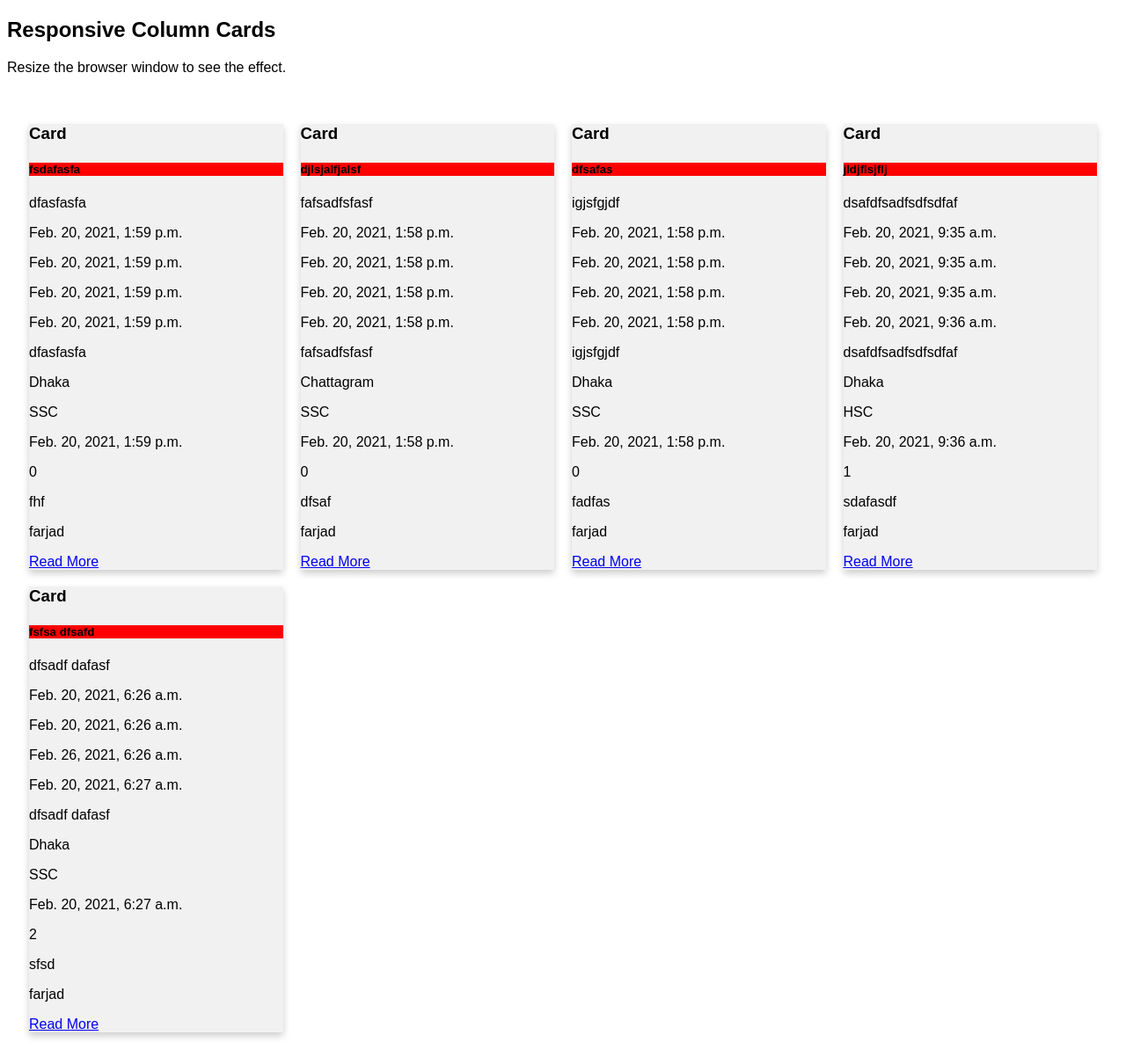
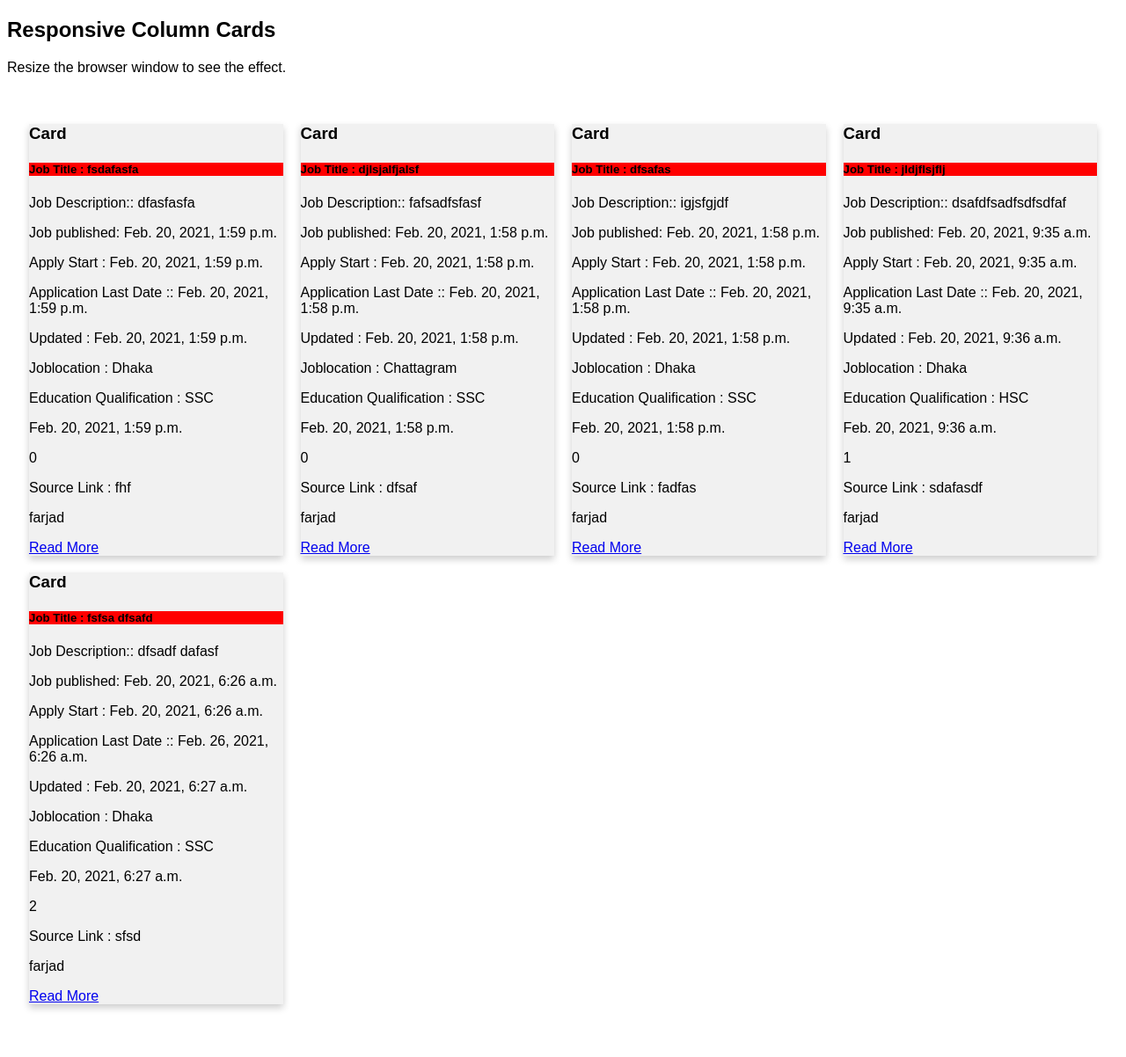
Before and after one commit to lightcodebd/kaj, a Django app: page /kaj/ in a window 1280 px wide. Shown: the whole page at 88% size. After the commit the page ends 1149 px from the top, so only its background shows below. Run offline with Django 3.2, Linux system fonts and the light colour scheme; data comes from the database, SQL or seed files in the repository.

Commit message:
working fine

```diff
--- a/kaj/templates/kaj_detail.html
+++ b/kaj/templates/kaj_detail.html
@@ -10,8 +10,8 @@
         <br>
         <h5>Technology used:</h5>
 
-        <p class="card-text">{{ kajdetail.jobdescription }}</p>
-      <p class="card-text">{{ kajdetail.jobpublished }}</p>
+        <p class="card-text"> Job description :: {{ kajdetail.jobdescription }}</p>
+      <p class="card-text">Job published date :: {{ kajdetail.jobpublished }}</p>
     </div>
     {% endfor %}
 
--- a/kaj/templates/kaj_index.html
+++ b/kaj/templates/kaj_index.html
@@ -60,18 +60,17 @@ padding:20px;}
   <div class="column">
     <div class="card">
       <h3>Card</h3>
-      <h5 class="card-title">{{ alljob.jobtitle }}</h5>
-      <p class="card-text">{{ alljob.jobdescription }}</p>
-      <p class="card-text">{{ alljob.jobpublished }}</p>
-      <p class="card-text">{{ alljob.apply_start }}</p>
-      <p class="card-text">{{ alljob.apply_last_date }}</p>
-      <p class="card-text">{{ alljob.updated_on }}</p>
-      <p class="card-text">{{ alljob.jobdescription }}</p>
-      <p class="card-text">{{ alljob.joblocation }}</p>
-      <p class="card-text">{{ alljob.education_qualification }}</p>
+      <h5 class="card-title">Job Title : {{ alljob.jobtitle }}</h5>
+      <p class="card-text">Job Description:: {{ alljob.jobdescription }}</p>
+      <p class="card-text">Job published: {{ alljob.jobpublished }}</p>
+      <p class="card-text">Apply Start : {{ alljob.apply_start }}</p>
+      <p class="card-text">Application Last Date :: {{ alljob.apply_last_date }}</p>
+      <p class="card-text">Updated : {{ alljob.updated_on }}</p>
+      <p class="card-text">Joblocation : {{ alljob.joblocation }}</p>
+      <p class="card-text">Education Qualification : {{ alljob.education_qualification }}</p>
       <p class="card-text">{{ alljob.created_on }}</p>
       <p class="card-text">{{ alljob.status }}</p>
-      <p class="card-text">{{ alljob.source_link }}</p>
+      <p class="card-text">Source Link : {{ alljob.source_link }}</p>
       <p class="card-text">{{ alljob.author }}</p>
 
                 <a href="{% url 'kaj_detail' alljob.education_qualification %}"
```
